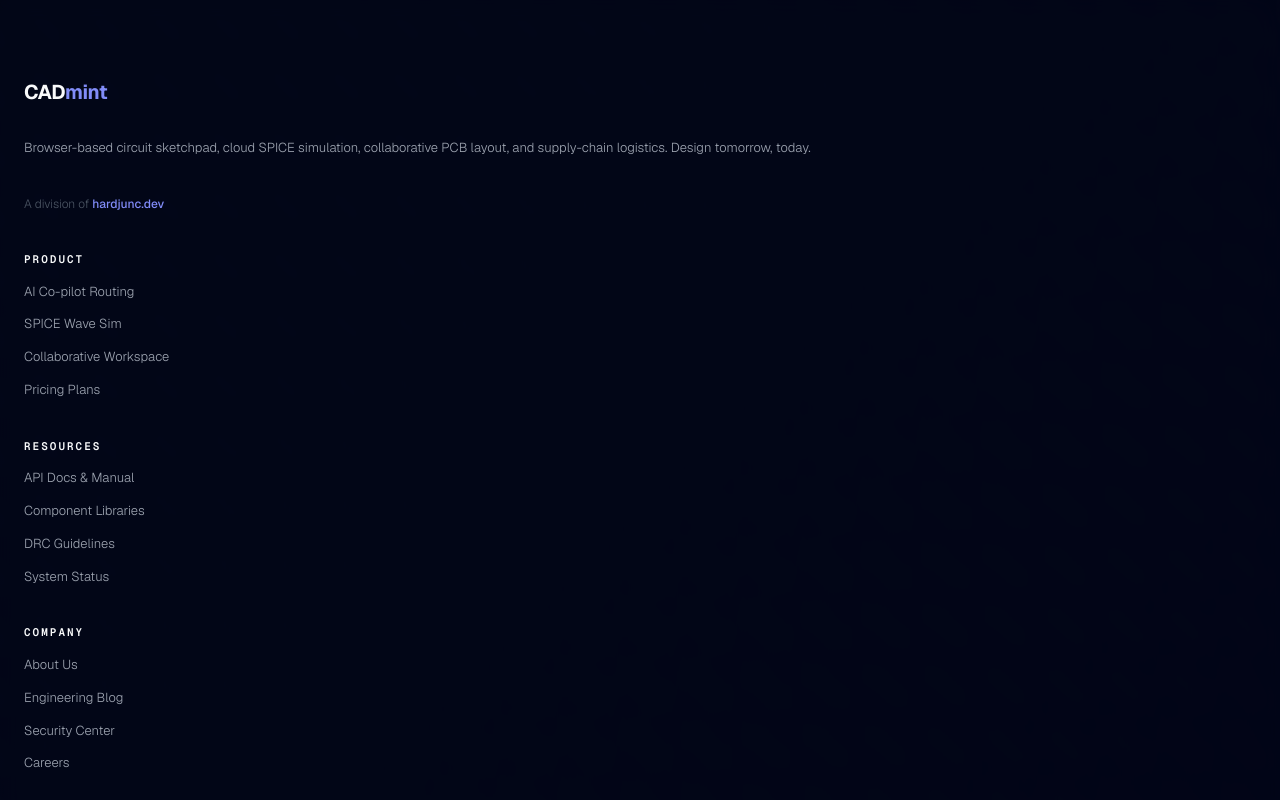
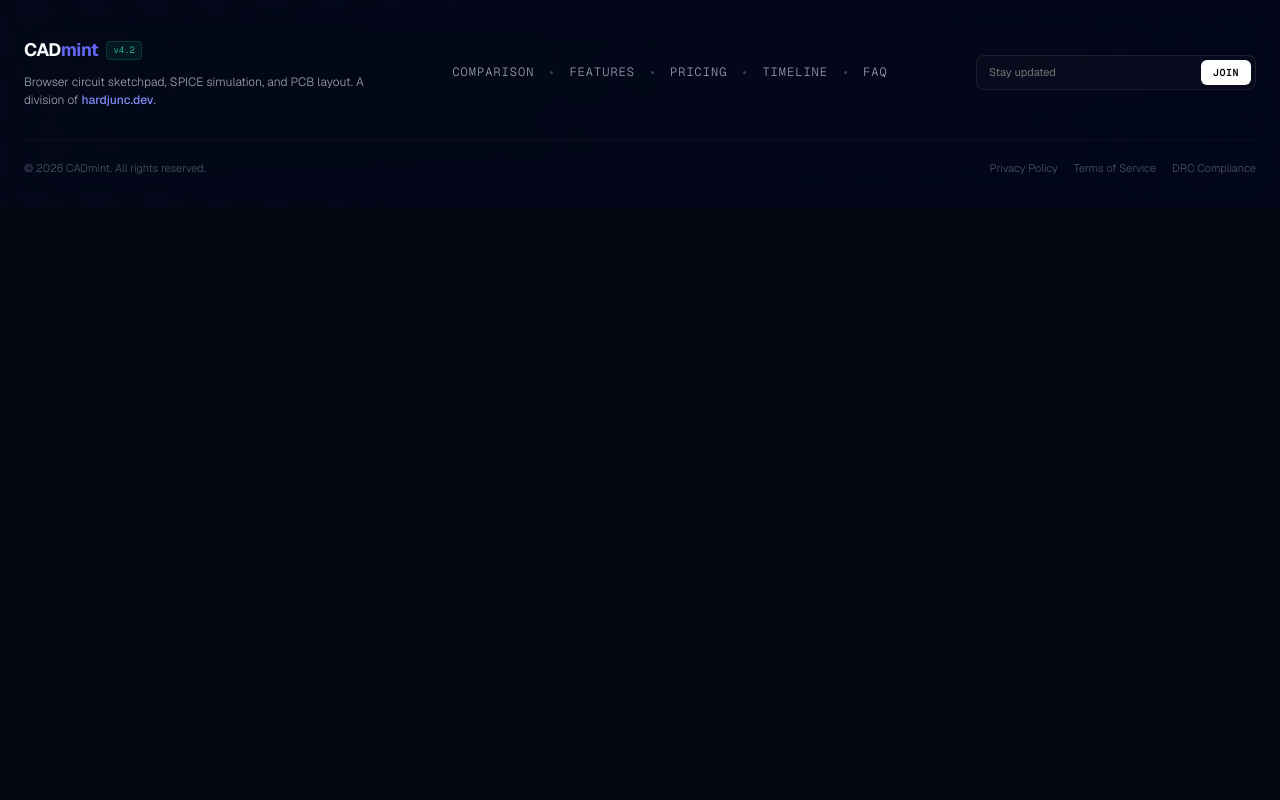
Before and after one commit to rahulee24/cadmint_1, a Next.js app: page / in a window 1280 px wide. Shown: the part 7640-8440 px from the top of the page. After the commit the page ends 7847 px from the top, so only its background shows below. Built offline with nearby package versions, Linux system fonts and the light colour scheme.

Commit message:
feat: recreate footer as space-saving compact layout

```diff
--- a/src/app/globals.css
+++ b/src/app/globals.css
@@ -2004,131 +2004,217 @@ h1, h2, h3, h4, h5, h6 {
   padding-bottom: 24px;
 }
 
-/* ── Expanded Corporate Footer ────────────────────────────── */
-.footer-container {
+/* ── Compact Space-Saving Footer ────────────────────────────── */
+.footer-compact-container {
   border-top: 1px solid var(--border);
-  background: rgba(2, 6, 23, 0.8);
-  backdrop-filter: blur(12px);
-  padding: 80px 24px 40px;
+  background: rgba(2, 6, 23, 0.4);
+  backdrop-filter: blur(20px);
+  padding: 40px 24px 30px;
   position: relative;
   z-index: 10;
   width: 100%;
 }
 
-.footer-columns {
-  max-width: 1280px;
-  margin: 0 auto 60px;
-  display: grid;
-  grid-template-cols: 1.5fr repeat(4, 1fr);
-  gap: 40px;
+.footer-compact-inner {
+  max-width: var(--max-w);
+  margin: 0 auto;
+  display: flex;
+  justify-content: space-between;
+  align-items: center;
+  flex-wrap: wrap;
+  gap: 32px;
 }
 
 @media (max-width: 991px) {
-  .footer-columns {
-    grid-template-cols: 1fr 1fr;
-    gap: 30px;
-  }
-}
-
-@media (max-width: 480px) {
-  .footer-columns {
-    grid-template-cols: 1fr;
-  }
-}
-
-.footer-brand-col {
+  .footer-compact-inner {
+    flex-direction: column;
+    align-items: center;
+    text-align: center;
+    gap: 24px;
+  }
+}
+
+.footer-compact-left {
   display: flex;
   flex-direction: column;
-  gap: 20px;
-}
-
-.footer-col-title {
-  font-family: var(--font-mono);
-  font-size: 11px;
+  gap: 8px;
+  max-width: 340px;
+}
+
+@media (max-width: 991px) {
+  .footer-compact-left {
+    align-items: center;
+  }
+}
+
+.footer-compact-brand {
+  display: flex;
+  align-items: center;
+  gap: 8px;
+}
+
+.footer-compact-logo {
+  font-family: var(--font-heading);
+  font-size: 18px;
+  color: var(--fg);
+  font-weight: 700;
+  letter-spacing: -0.5px;
+}
+
+.footer-compact-logo span {
+  color: var(--emerald);
+}
+
+.footer-compact-badge {
+  background: rgba(16, 185, 129, 0.1);
+  color: #34d399;
+  padding: 1px 6px;
+  border-radius: 4px;
+  font-size: 9px;
+  font-family: var(--font-mono);
+  border: 1px solid rgba(16, 185, 129, 0.2);
+}
+
+.footer-compact-desc {
+  font-size: 12px;
+  color: var(--fg-muted);
+  line-height: 1.5;
+}
+
+.footer-compact-desc a {
+  color: #818cf8;
+  font-weight: 500;
+}
+
+.footer-compact-desc a:hover {
+  text-decoration: underline;
+}
+
+.footer-compact-mid {
+  display: flex;
+  align-items: center;
+  gap: 16px;
+  flex-wrap: wrap;
+}
+
+@media (max-width: 991px) {
+  .footer-compact-mid {
+    justify-content: center;
+  }
+}
+
+.footer-compact-link {
+  font-size: 12px;
+  color: var(--fg-muted);
+  transition: color 0.3s ease;
+  font-family: var(--font-mono);
   text-transform: uppercase;
-  letter-spacing: 2px;
-  color: var(--fg);
-  margin-bottom: 16px;
-  font-weight: 600;
-}
-
-.footer-links {
-  display: flex;
-  flex-direction: column;
-  gap: 12px;
-}
-
-.footer-link {
-  font-size: 13px;
-  color: var(--fg-muted);
-  transition: color 0.2s;
-  cursor: pointer;
-}
-
-.footer-link:hover {
-  color: #818cf8;
-}
-
-.footer-subscribe {
-  display: flex;
-  flex-direction: column;
-  gap: 12px;
-  max-width: 280px;
-}
-
-.footer-subscribe-input {
-  width: 100%;
-  padding: 10px 14px;
+  letter-spacing: 1px;
+}
+
+.footer-compact-link:hover {
+  color: #10b981;
+}
+
+.footer-compact-dot {
+  width: 3px;
+  height: 3px;
+  border-radius: 50%;
+  background: var(--fg-ghost);
+}
+
+.footer-compact-right {
+  display: flex;
+  align-items: center;
+}
+
+.footer-compact-form {
+  display: flex;
+  align-items: center;
+  gap: 8px;
+  background: rgba(255, 255, 255, 0.02);
+  border: 1px solid var(--border);
+  padding: 4px 4px 4px 12px;
   border-radius: 8px;
-  border: 1px solid var(--border);
-  background: rgba(2, 6, 23, 0.6);
-  color: var(--fg);
-  font-size: 12px;
-  font-family: var(--font-body);
-  outline: none;
-  transition: border-color 0.2s;
-}
-
-.footer-subscribe-input:focus {
-  border-color: rgba(99, 102, 241, 0.5);
-}
-
-.footer-subscribe-btn {
-  padding: 10px 16px;
-  border-radius: 8px;
-  background: linear-gradient(90deg, #6366f1, #a855f7);
+  width: 280px;
+  transition: border-color 0.3s ease, box-shadow 0.3s ease;
+}
+
+.footer-compact-form:focus-within {
+  border-color: rgba(16, 185, 129, 0.3);
+  box-shadow: 0 0 12px rgba(16, 185, 129, 0.05);
+}
+
+.footer-compact-form input {
+  flex: 1;
+  background: transparent;
+  border: none;
   color: #fff;
   font-size: 11px;
+  outline: none;
+  font-family: var(--font-body);
+}
+
+.footer-compact-form button {
+  background: #fff;
+  color: #000;
+  border-radius: 6px;
+  padding: 6px 12px;
+  font-size: 10px;
   font-weight: 600;
-  text-transform: uppercase;
-  letter-spacing: 1.5px;
+  letter-spacing: 0.5px;
   cursor: pointer;
-  transition: opacity 0.2s;
-  text-align: center;
-}
-
-.footer-subscribe-btn:hover {
-  opacity: 0.9;
-}
-
-.footer-bottom {
-  max-width: 1280px;
-  margin: 0 auto;
-  border-top: 1px solid rgba(255, 255, 255, 0.05);
-  padding-top: 30px;
+  transition: background 0.2s;
+  font-family: var(--font-mono);
+}
+
+.footer-compact-form button:hover {
+  background: #e2e8f0;
+}
+
+.footer-compact-subscribed {
+  display: flex;
+  align-items: center;
+  color: #10b981;
+  font-family: var(--font-mono);
+  font-size: 11px;
+}
+
+.footer-compact-subbar {
+  max-width: var(--max-w);
+  margin: 30px auto 0;
+  border-top: 1px solid rgba(255, 255, 255, 0.04);
+  padding-top: 20px;
   display: flex;
   justify-content: space-between;
   align-items: center;
-  font-size: 12px;
+  flex-wrap: wrap;
+  gap: 16px;
+  font-size: 11px;
   color: var(--fg-dim);
 }
 
-@media (max-width: 767px) {
-  .footer-bottom {
+@media (max-width: 768px) {
+  .footer-compact-subbar {
     flex-direction: column;
-    gap: 16px;
+    align-items: center;
     text-align: center;
-  }
+    gap: 12px;
+  }
+}
+
+.footer-compact-subbar-links {
+  display: flex;
+  gap: 16px;
+}
+
+.footer-compact-subbar-links span {
+  cursor: pointer;
+  transition: color 0.2s;
+}
+
+.footer-compact-subbar-links span:hover {
+  color: var(--fg-muted);
 }
 
 /* ═══════════════════════════════════════════════════════════════
--- a/src/components/Footer.jsx
+++ b/src/components/Footer.jsx
@@ -15,88 +15,70 @@ export default function Footer() {
   }
 
   return (
-    <footer className="footer-container">
-      <div className="footer-columns">
-        {/* Brand Column */}
-        <div className="footer-brand-col">
-          <Link href="/" className="footer-logo" style={{ fontSize: '20px', fontWeight: '700', letterSpacing: '-0.5px' }}>
-            CAD<span style={{ color: '#818cf8' }}>mint</span>
-          </Link>
-          <p style={{ fontSize: '13px', color: 'var(--fg-muted)', lineHeight: '1.6', marginTop: '10px' }}>
-            Browser-based circuit sketchpad, cloud SPICE simulation, collaborative PCB layout, and supply-chain logistics. Design tomorrow, today.
+    <footer className="footer-compact-container">
+      <div className="footer-compact-inner">
+        {/* LEFT: Logo & Short description */}
+        <div className="footer-compact-left">
+          <div className="footer-compact-brand">
+            <Link href="/" className="footer-compact-logo">
+              CAD<span>mint</span>
+            </Link>
+            <div className="footer-compact-badge">v4.2</div>
+          </div>
+          <p className="footer-compact-desc">
+            Browser circuit sketchpad, SPICE simulation, and PCB layout. A division of <a href="https://hardjunc.dev" target="_blank" rel="noopener noreferrer">hardjunc.dev</a>.
           </p>
-          <div style={{ marginTop: '16px', fontSize: '12px', color: 'var(--fg-dim)' }}>
-            A division of <a href="https://hardjunc.dev" target="_blank" rel="noopener noreferrer" style={{ color: '#818cf8', fontWeight: '500' }}>hardjunc.dev</a>
-          </div>
         </div>
 
-        {/* Column 1: Product */}
-        <div>
-          <h4 className="footer-col-title">Product</h4>
-          <div className="footer-links">
-            <span className="footer-link">AI Co-pilot Routing</span>
-            <span className="footer-link">SPICE Wave Sim</span>
-            <span className="footer-link">Collaborative Workspace</span>
-            <span className="footer-link">Pricing Plans</span>
-          </div>
+        {/* MID: Compact Horizontal Navigation */}
+        <div className="footer-compact-mid">
+          <a href="#problems" className="footer-compact-link">Comparison</a>
+          <div className="footer-compact-dot"></div>
+          <a href="#features" className="footer-compact-link">Features</a>
+          <div className="footer-compact-dot"></div>
+          <a href="#pricing" className="footer-compact-link">Pricing</a>
+          <div className="footer-compact-dot"></div>
+          <a href="#timeline" className="footer-compact-link">Timeline</a>
+          <div className="footer-compact-dot"></div>
+          <a href="#faq" className="footer-compact-link">FAQ</a>
         </div>
 
-        {/* Column 2: Resources */}
-        <div>
-          <h4 className="footer-col-title">Resources</h4>
-          <div className="footer-links">
-            <span className="footer-link">API Docs & Manual</span>
-            <span className="footer-link">Component Libraries</span>
-            <span className="footer-link">DRC Guidelines</span>
-            <span className="footer-link">System Status</span>
-          </div>
-        </div>
-
-        {/* Column 3: Company */}
-        <div>
-          <h4 className="footer-col-title">Company</h4>
-          <div className="footer-links">
-            <span className="footer-link">About Us</span>
-            <span className="footer-link">Engineering Blog</span>
-            <span className="footer-link">Security Center</span>
-            <span className="footer-link">Careers</span>
-          </div>
-        </div>
-
-        {/* Column 4: Newsletter */}
-        <div>
-          <h4 className="footer-col-title">Stay Connected</h4>
+        {/* RIGHT: Compact Subscription Form */}
+        <div className="footer-compact-right">
           {subscribed ? (
-            <div style={{ fontSize: '12px', color: '#10b981', fontFamily: 'var(--font-mono)' }}>
-              ✓ Subscribed successfully! Welcome to CADmint.
+            <div className="footer-compact-subscribed">
+              <svg width="12" height="12" viewBox="0 0 24 24" fill="none" stroke="currentColor" strokeWidth="3" style={{ marginRight: '6px' }}>
+                <polyline points="20 6 9 17 4 12" />
+              </svg>
+              Subscribed
             </div>
           ) : (
-            <form onSubmit={handleSubscribe} className="footer-subscribe">
+            <form onSubmit={handleSubscribe} className="footer-compact-form">
               <input
                 type="email"
-                placeholder="Enter your email"
-                className="footer-subscribe-input"
+                placeholder="Stay updated"
                 value={email}
                 onChange={(e) => setEmail(e.target.value)}
                 required
+                aria-label="Newsletter email"
               />
-              <button type="submit" className="footer-subscribe-btn">
-                SUBSCRIBE
+              <button type="submit" className="magnetic">
+                JOIN
               </button>
             </form>
           )}
         </div>
       </div>
 
-      {/* Footer Bottom */}
-      <div className="footer-bottom">
+      {/* Sub-bar Copyright */}
+      <div className="footer-compact-subbar">
         <div>
-          &copy; {new Date().getFullYear()} CADmint &amp; HardJunc. All rights reserved.
+          &copy; {new Date().getFullYear()} CADmint. All rights reserved.
         </div>
-        <div style={{ display: 'flex', gap: '20px' }}>
-          <span className="footer-link" style={{ fontSize: '12px' }}>Privacy Policy</span>
-          <span className="footer-link" style={{ fontSize: '12px' }}>Terms of Service</span>
-          <span className="footer-link" style={{ fontSize: '12px' }}>DRC Compliance</span>
+        <div className="footer-compact-subbar-links">
+          <span>Privacy Policy</span>
+          <span>Terms of Service</span>
+          <span>DRC Compliance</span>
         </div>
       </div>
     </footer>
```
